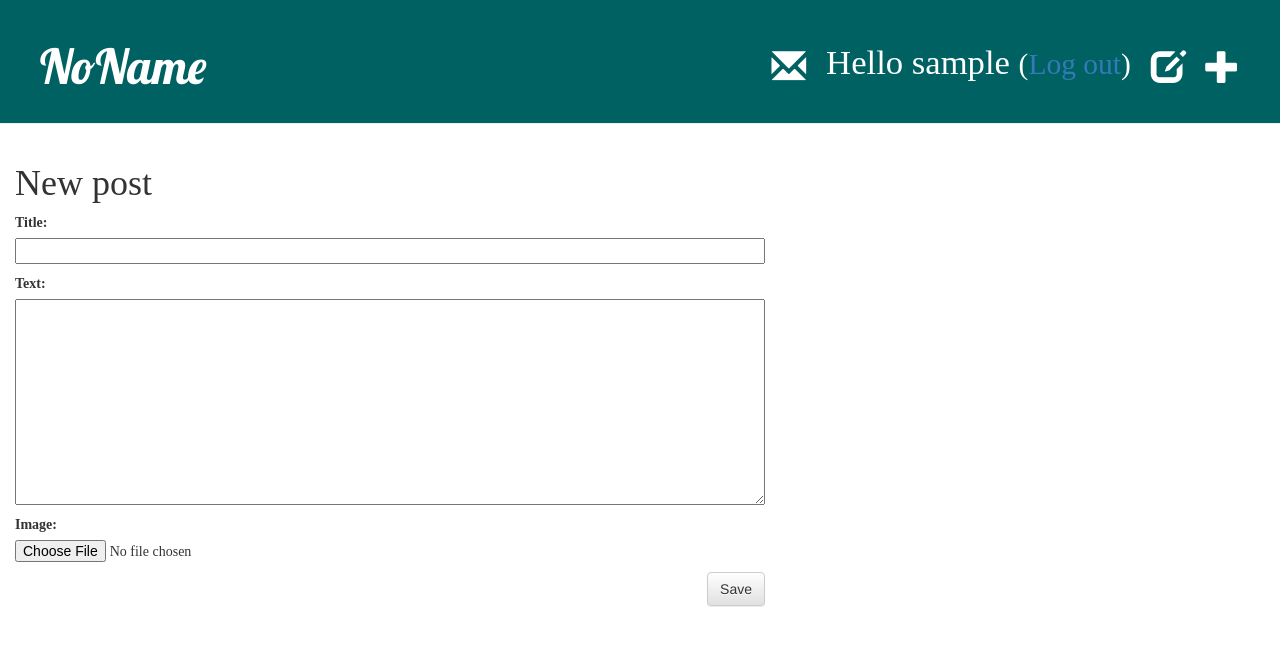
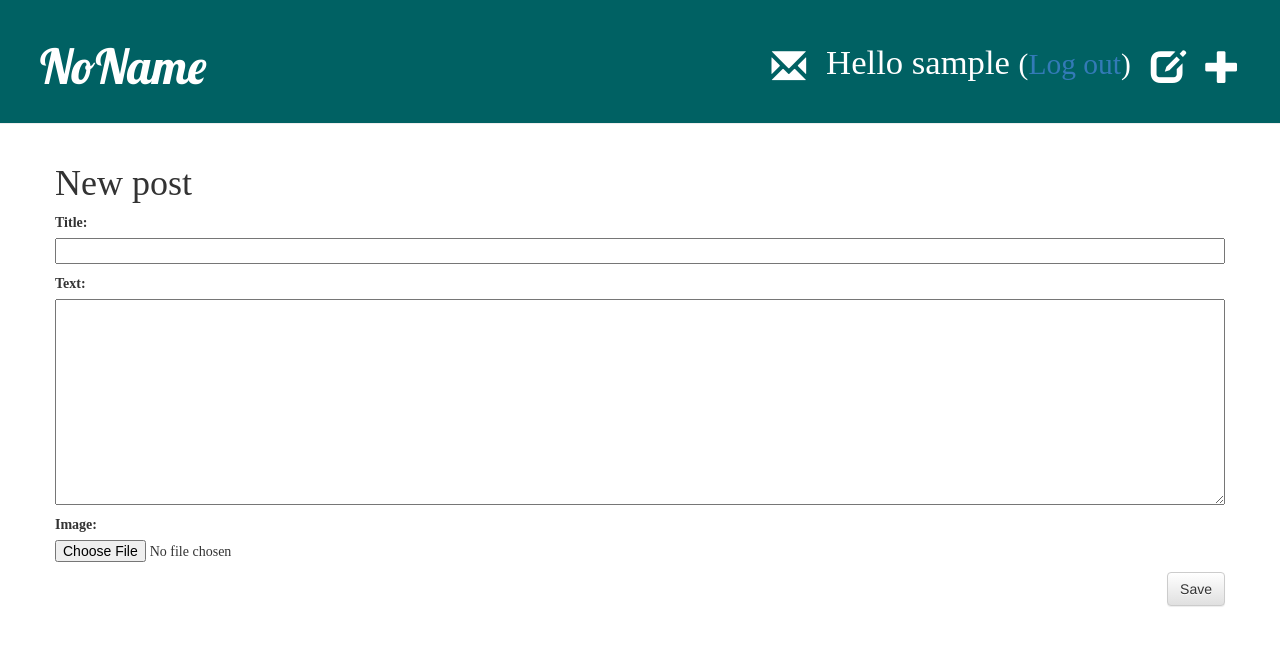
Before and after one commit to YoonJ/FinalProject, a Django app: page /post/new/ in a window 1280 px wide. Shown: the top 646 px of the page. Run offline with Django 3.2, Linux system fonts and the light colour scheme; the visitor is signed in with stand-in values (Sample User, id 1); some libraries are stand-ins or nearby versions.

Commit message:
5th commit

```diff
--- a/blog/static/css/blog.css
+++ b/blog/static/css/blog.css
@@ -87,3 +87,9 @@ h1, h2, h3, h4, p {
     margin: auto;
     display:block;
 }
+
+.content{
+    max-width: 100%;
+    max-height: 100%;
+    margin:0 auto;
+}
--- a/blog/templates/blog/base.html
+++ b/blog/templates/blog/base.html
@@ -24,9 +24,11 @@
 
         <div class="content container">
             <div class="row">
-                <div class="col-md-8">
-                    {% block content %}
-                    {% endblock %}
+                <div class="col-12">
+                    <div class="content">
+                        {% block content %}
+                        {% endblock %}
+                    </div>
                 </div>
             </div>
         </div>
```
